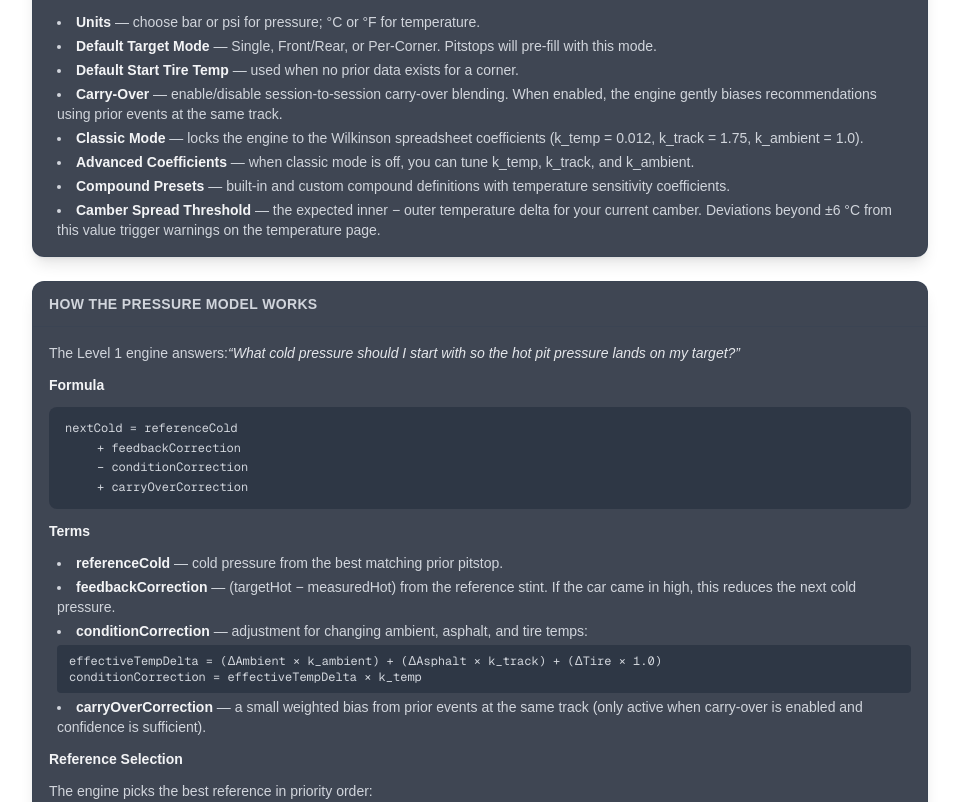
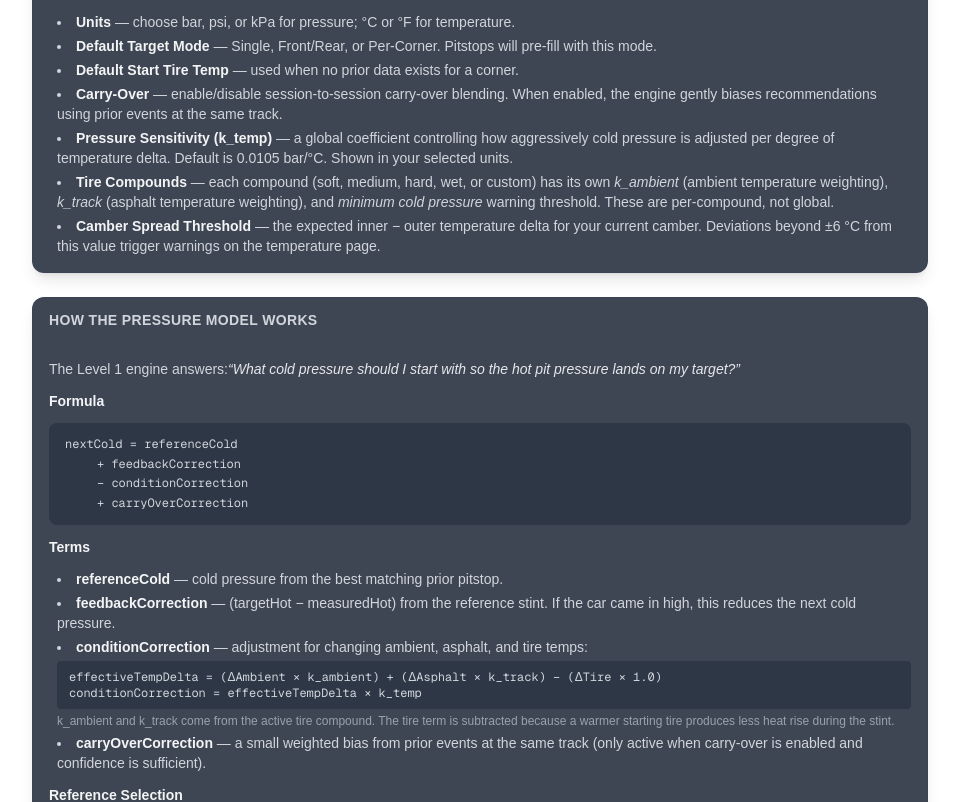
Before and after one commit to WilkEng/tire_calculator, a Next.js app in the folder tire-calc/: page /tire_calculator/help in a window 1280 px wide. Shown: the part 2060-2862 px from the top of the page, without its empty margins (160-1119 px from the left). Built offline with nearby package versions, Linux system fonts and the light colour scheme.

Commit message:
docs: fix pressure model formula and coefficient descriptions in help page and README

```diff
--- a/tire-calc/src/app/help/page.tsx
+++ b/tire-calc/src/app/help/page.tsx
@@ -241,8 +241,8 @@ export default function HelpPage() {
         <div className="space-y-3 text-sm text-gray-300">
           <ul className="list-disc list-inside space-y-1 pl-2">
             <li>
-              <strong className="text-gray-100">Units</strong> — choose bar or
-              psi for pressure; °C or °F for temperature.
+              <strong className="text-gray-100">Units</strong> — choose bar,
+              psi, or kPa for pressure; °C or °F for temperature.
             </li>
             <li>
               <strong className="text-gray-100">Default Target Mode</strong> —
@@ -260,19 +260,18 @@ export default function HelpPage() {
               events at the same track.
             </li>
             <li>
-              <strong className="text-gray-100">Classic Mode</strong> — locks
-              the engine to the Wilkinson spreadsheet coefficients (k_temp =
-              0.012, k_track = 1.75, k_ambient = 1.0).
+              <strong className="text-gray-100">Pressure Sensitivity (k_temp)</strong> —
+              a global coefficient controlling how aggressively cold pressure
+              is adjusted per degree of temperature delta. Default is
+              0.0105 bar/°C. Shown in your selected units.
             </li>
             <li>
-              <strong className="text-gray-100">Advanced Coefficients</strong> —
-              when classic mode is off, you can tune k_temp, k_track, and
-              k_ambient.
-            </li>
-            <li>
-              <strong className="text-gray-100">Compound Presets</strong> —
-              built-in and custom compound definitions with temperature
-              sensitivity coefficients.
+              <strong className="text-gray-100">Tire Compounds</strong> —
+              each compound (soft, medium, hard, wet, or custom) has its own
+              <em> k_ambient</em> (ambient temperature weighting),{" "}
+              <em>k_track</em> (asphalt temperature weighting), and{" "}
+              <em>minimum cold pressure</em> warning threshold. These are
+              per-compound, not global.
             </li>
             <li>
               <strong className="text-gray-100">Camber Spread Threshold</strong> —
@@ -319,10 +318,15 @@ export default function HelpPage() {
               adjustment for changing ambient, asphalt, and tire temps:
               <div className="bg-gray-800/50 rounded px-3 py-2 font-mono text-xs mt-1">
                 effectiveTempDelta = (ΔAmbient × k_ambient) + (ΔAsphalt ×
-                k_track) + (ΔTire × 1.0)
+                k_track) − (ΔTire × 1.0)
                 <br />
                 conditionCorrection = effectiveTempDelta × k_temp
               </div>
+              <p className="text-xs text-gray-400 mt-1">
+                k_ambient and k_track come from the active tire compound.
+                The tire term is subtracted because a warmer starting tire
+                produces less heat rise during the stint.
+              </p>
             </li>
             <li>
               <strong className="text-gray-100">carryOverCorrection</strong> —
@@ -339,7 +343,7 @@ export default function HelpPage() {
             <li>Same event, nearest previous pitstop in another stint.</li>
             <li>Prior event at the same track with matching target mode.</li>
             <li>Prior event at the same track (any mode).</li>
-            <li>Classic mode fallback (preset coefficients only).</li>
+            <li>No-reference fallback (target hot as starting cold).</li>
           </ol>
         </div>
       </Card>
```
Also changed, not shown: 1 other file (tests, documents, lock files or other folders).
